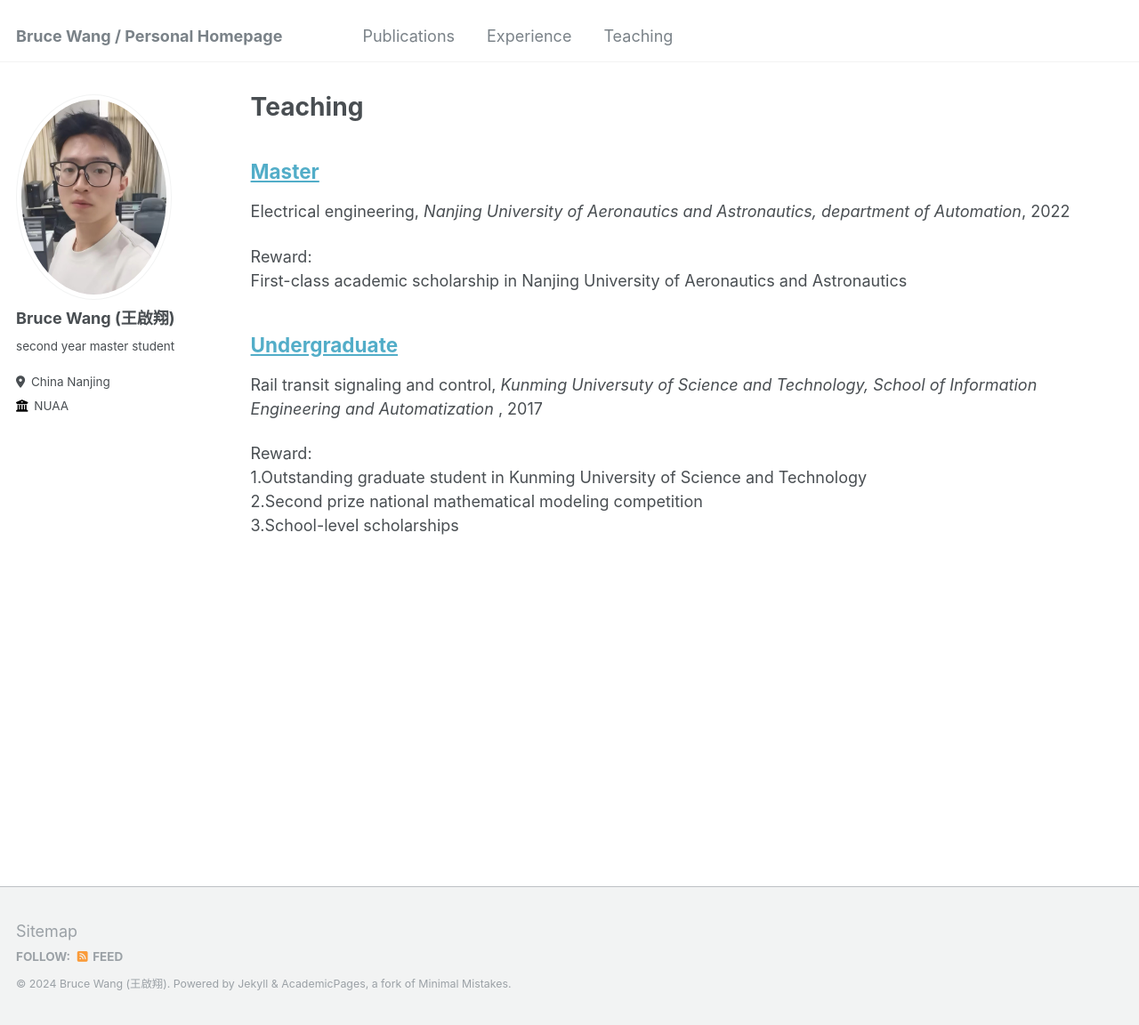
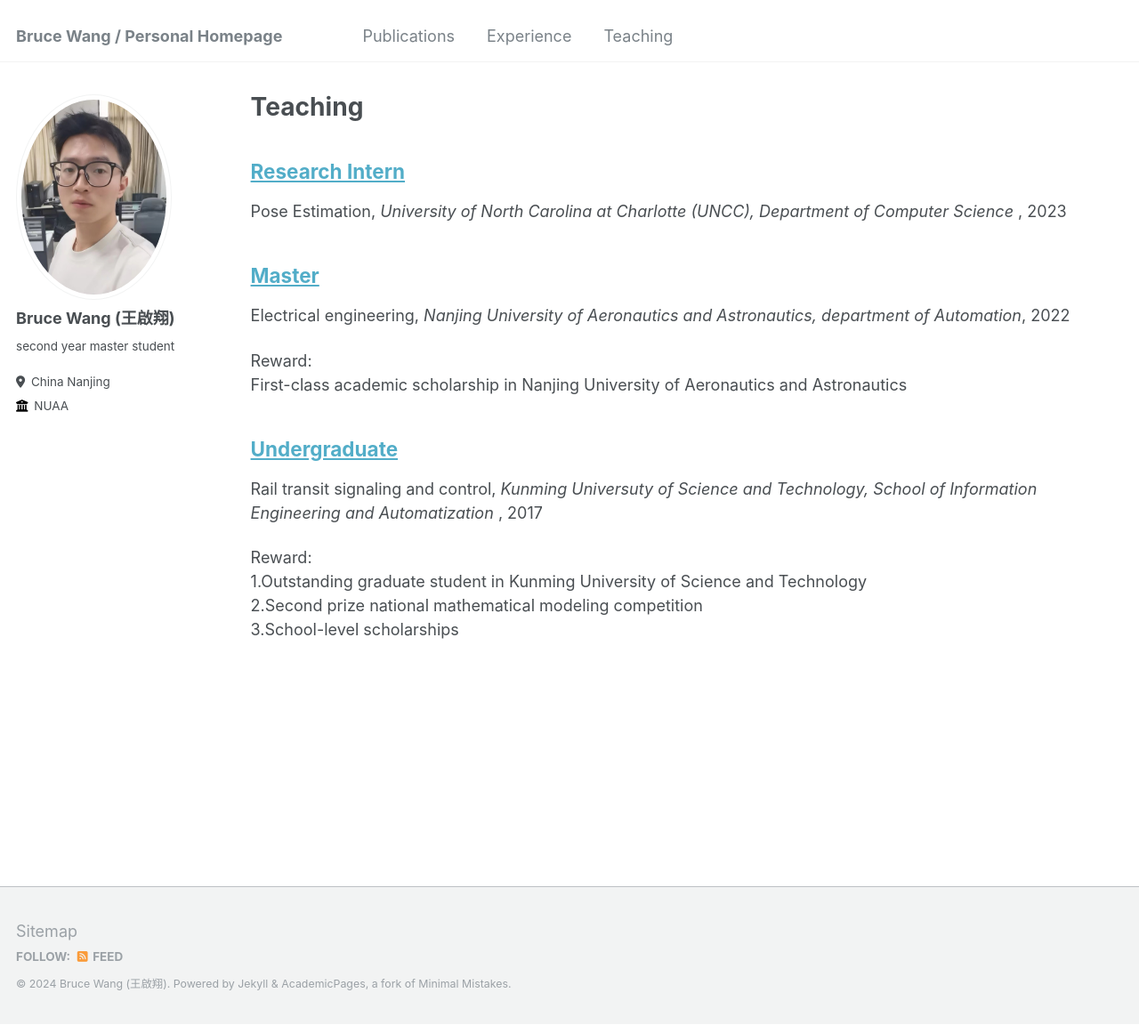
Before and after one commit to AirBall0/AirBall0.github.io, a Jekyll site: the page built from _pages/teaching.html, in a window 1280 px wide and 1152 px high. Shown: the whole window at 89% size. Built offline with Jekyll 4.4.1, drawn with Linux system fonts in a browser that asks for light colours; a file with an impossible date is left out.

Commit message:
Update 2023_intern.md

```diff
--- a/_teaching/2023_intern.md
+++ b/_teaching/2023_intern.md
@@ -4,6 +4,6 @@ collection: teaching
 type: "Pose Estimation"
 permalink: /teaching/2023_intern
 venue: "University of North Carolina at Charlotte (UNCC), Department of Computer Science "
-date: Now
+date: 2023-11-02
 # location: "Kunming, China"
 ---
```
